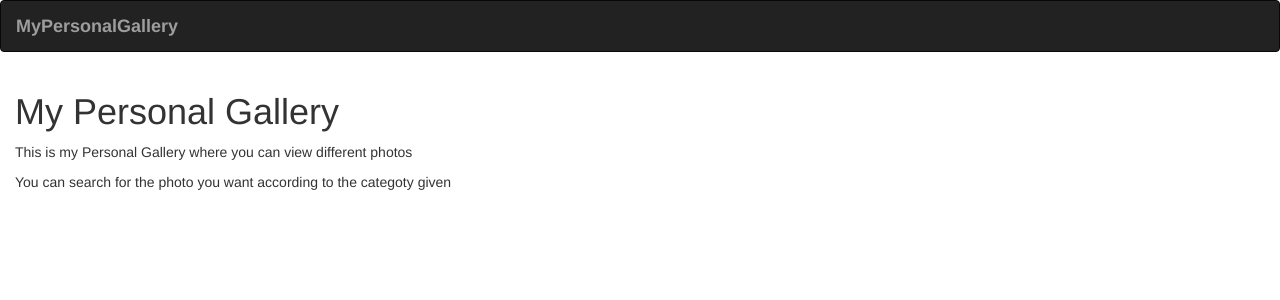
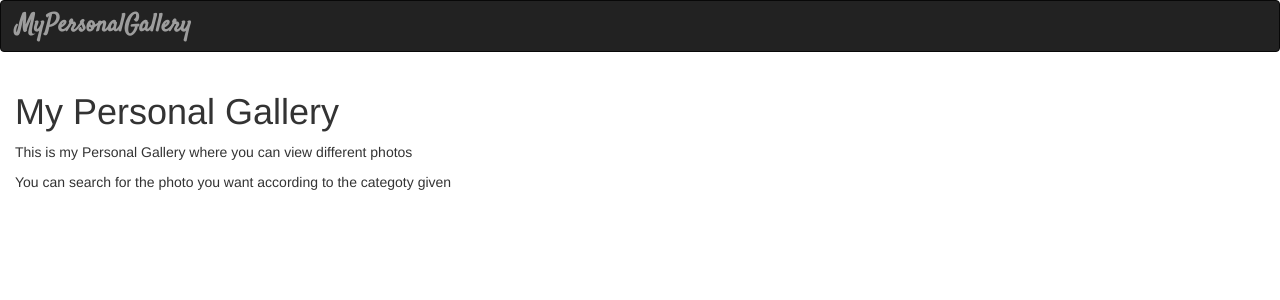
Before and after one commit to praize-laurine/my-Gallery, a Django app: template picshare/templates/index.html in a window 1280 px wide. Shown: the top 300 px of the page. Run offline with Django 3.2, Linux system fonts and the light colour scheme; the template is opened without the code that fills it, so the values that code supplies are empty; some libraries are stand-ins or nearby versions.

Commit message:
styled navbar

```diff
--- a/picshare/templates/base.html
+++ b/picshare/templates/base.html
@@ -16,7 +16,7 @@
     {% bootstrap_css %}
 
     <link rel="stylesheet" href="{% static 'css/styles.css' %}">
-    <link href="https://fonts.googleapis.com/css2?family=Lobster+Two&family=Satisfy&display=swap" rel="stylesheet">
+    <link href="https://fonts.googleapis.com/css2?family=Satisfy&display=swap" rel="stylesheet">
     <link href="https://fonts.googleapis.com/css2?family=Patrick+Hand&display=swap" rel="stylesheet">
     {% endblock %}
 
--- a/picshare/templates/navbar.html
+++ b/picshare/templates/navbar.html
@@ -9,7 +9,7 @@
     <div class="navbar navbar-inverse">
         <div class="container-fluid">
             <div class="navbar-header">
-                <a class="navbar-brand "href="{% url 'index' %}"><b>MyPersonalGallery</b></a>
+                <a class="navbar-brand" href="{% url 'index' %}" style="font-family: 'Satisfy', cursive; font-size: 25px;"><b>MyPersonalGallery</b></a>
             </div>
         </div>
     </div>
```
